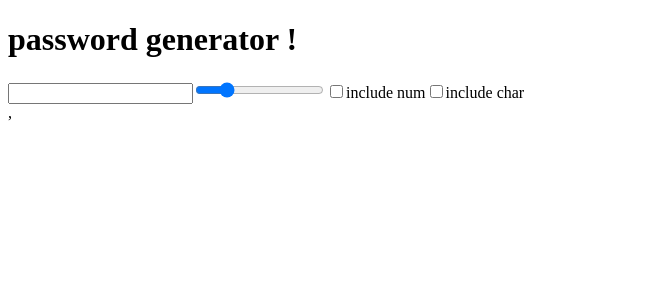
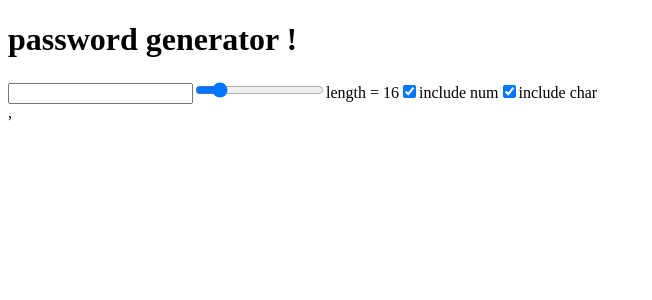
Before and after one commit to MinhajZaheer97/SAYLANI-MASS-IT-COURSE, a React (Vite) app in the folder MODULE 3/chai aur code/password-generator(useEffect-useRef-useCallback)/: page / in a window 1280 px wide. Shown: the top 300 px of the page, without its empty margins (0-652 px from the left). Built offline with nearby package versions, Linux system fonts and the light colour scheme.

Commit message:
state setter is async

```diff
--- a/MODULE 3/chai aur code/password-generator(useEffect-useRef-useCallback)/src/AppNoCallback.jsx
+++ b/MODULE 3/chai aur code/password-generator(useEffect-useRef-useCallback)/src/AppNoCallback.jsx
@@ -25,8 +25,6 @@ function App() {
             pass = Math.floor(Math.random() * char.length)
             password += char.charAt(pass)
         }
-
-
         setPassGen(password)
     }, [length, numbers, characters])
 
@@ -36,21 +34,22 @@ function App() {
                 password generator !
             </h1>
             <input type="text" value={passGen} readOnly />
-            <input type="range" value={length} min={0} max={74} onChange={
-                randomPass
+            <input type="range" value={length} min={6} max={74} onChange={(e)=>{
+                setLength(e.target.value)
+                randomPass()
+            }
             }/>
-            <input type="checkbox" onClick={() => {
+            <label>length = {length}</label>
+            <input type="checkbox" defaultChecked ={numbers} onChange={() => {
                 setNumbers((prev) => !prev)
-                // randomPass()
+                randomPass()
             }}></input>include num
 
-            <input type='checkbox' onClick={() => {
-                setCharacters((prev) => !prev)
-                // randomPass()
+            <input type='checkbox' checked ={characters} onChange={() => {
+                setCharacters((prevs) => !prevs)
+                randomPass()
             }}>
             </input>include char
-
-
         </div>
     )
 }
```
